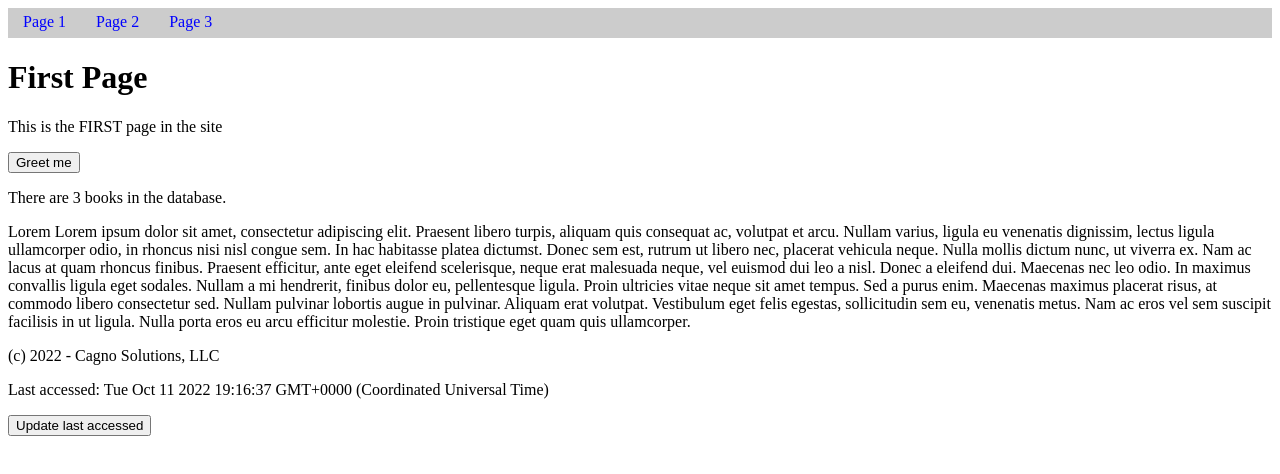
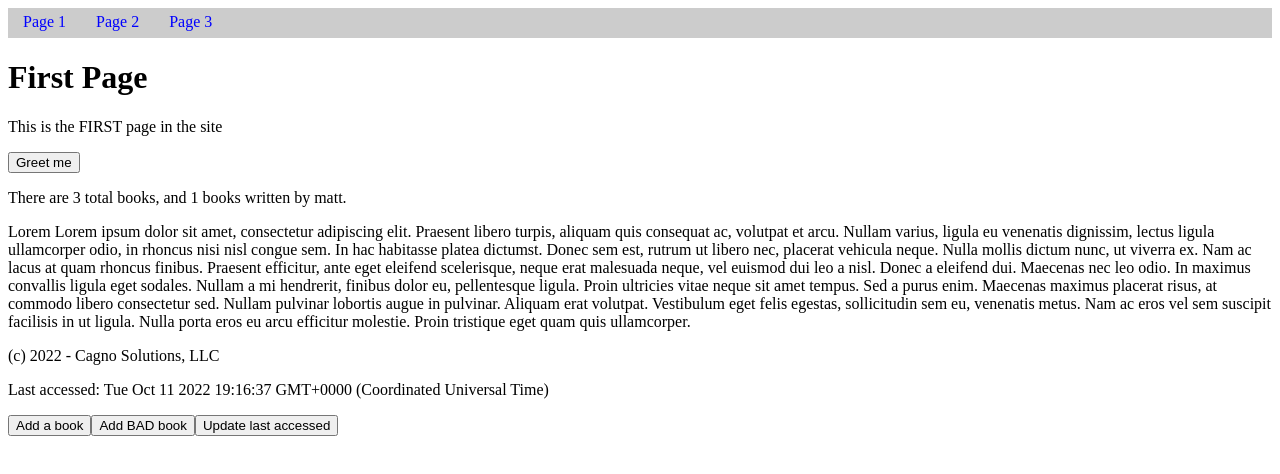
Before and after one commit to scottcagno/angular-refresher, an Angular app in the folder web/SimpleAngularApp/: page / in a window 1280 px wide. Shown: the top 474 px of the page. Built offline with nearby package versions, Linux system fonts and the light colour scheme.

Commit message:
[ExploringTypescript] -- module 2, chapter 6

```diff
--- a/web/SimpleAngularApp/src/app/data.service.ts
+++ b/web/SimpleAngularApp/src/app/data.service.ts
@@ -1,4 +1,4 @@
-import { Injectable } from '@angular/core';
+import {EventEmitter, Injectable} from '@angular/core';
 import {Book} from "./model/book";
 
 @Injectable({
@@ -7,6 +7,7 @@ import {Book} from "./model/book";
 export class DataService {
 
   books :Array<Book>;
+  bookAddedEvent = new EventEmitter<Book>();
 
   constructor() {
     this.books = new Array<Book>;
@@ -15,4 +16,13 @@ export class DataService {
     const book3 = new Book('third book', 'laura', 8.99);
     this.books.push(book1, book2, book3);
   }
+
+  addBook(book :Book) {
+    if (book.author == 'james') {
+      this.bookAddedEvent.error('books by james are not allowed!');
+    } else {
+      this.books.push(book);
+      this.bookAddedEvent.emit(book);
+    }
+  }
 }
--- a/web/SimpleAngularApp/src/app/footer/footer.component.html
+++ b/web/SimpleAngularApp/src/app/footer/footer.component.html
@@ -1,2 +1,4 @@
 <p>(c) 2022 - Cagno Solutions, LLC</p>
 <p>Last accessed: {{lastAccessed}}</p>
+<button (click)="addBook()">Add a book</button>
+<button (click)="addBadBook()">Add BAD book</button>
--- a/web/SimpleAngularApp/src/app/footer/footer.component.ts
+++ b/web/SimpleAngularApp/src/app/footer/footer.component.ts
@@ -1,4 +1,6 @@
 import {Component, Input, OnInit} from '@angular/core';
+import {DataService} from "../data.service";
+import {Book} from "../model/book";
 
 @Component({
   selector: 'app-footer',
@@ -10,9 +12,19 @@ export class FooterComponent implements OnInit {
   @Input()
   lastAccessed!: string;
 
-  constructor() {}
+  constructor(private dataService :DataService) {}
 
   ngOnInit(): void {
   }
 
+  addBook() {
+    const book = new Book('another book', 'matt', 1.99);
+    this.dataService.addBook(book);
+  }
+
+  addBadBook() {
+    const book = new Book('another book', 'james', 1.99);
+    this.dataService.addBook(book);
+  }
+
 }
--- a/web/SimpleAngularApp/src/app/page1/page1.component.html
+++ b/web/SimpleAngularApp/src/app/page1/page1.component.html
@@ -3,7 +3,7 @@
 
 <button (click)="onButtonClick()">Greet me</button>
 
-<p>There are {{numberOfBooks()}} books in the database.</p>
+<p>There are {{books.length}} total books, and {{booksByMatt}} books written by matt.</p>
 
 <p>
   Lorem Lorem ipsum dolor sit amet, consectetur adipiscing elit. Praesent libero turpis, aliquam
--- a/web/SimpleAngularApp/src/app/page1/page1.component.ts
+++ b/web/SimpleAngularApp/src/app/page1/page1.component.ts
@@ -1,5 +1,6 @@
 import { Component, OnInit } from '@angular/core';
 import {DataService} from "../data.service";
+import {Book} from "../model/book";
 
 @Component({
   selector: 'app-page1',
@@ -9,6 +10,8 @@ import {DataService} from "../data.service";
 export class Page1Component implements OnInit {
 
   pageName = 'Page 1';
+  books !:Array<Book>;
+  booksByMatt !:number;
 
   // runs when a class is created
   constructor(private dataService :DataService) {
@@ -17,14 +20,24 @@ export class Page1Component implements OnInit {
   // runs after a class is instantiated
   ngOnInit(): void {
     setTimeout(()=> { this.pageName = 'First Page' }, 5000)
+    this.books = this.dataService.books;
+    this.booksByMatt = this.books.filter ((it)=>{return it.author === 'matt'}).length;
+    this.dataService.bookAddedEvent.subscribe(
+      (newBook) => {
+        if (newBook.author === 'matt') {
+          this.booksByMatt++
+        }
+    },
+      (error) => {
+        // do something here...
+        console.log(`Got an error: ${error}`);
+      },
+      () => {}
+    );
   }
 
   onButtonClick() {
     alert('hello - the date today is ' + new Date());
   }
 
-  numberOfBooks() :number {
-    return this.dataService.books.length;
-  }
-
 }
```
